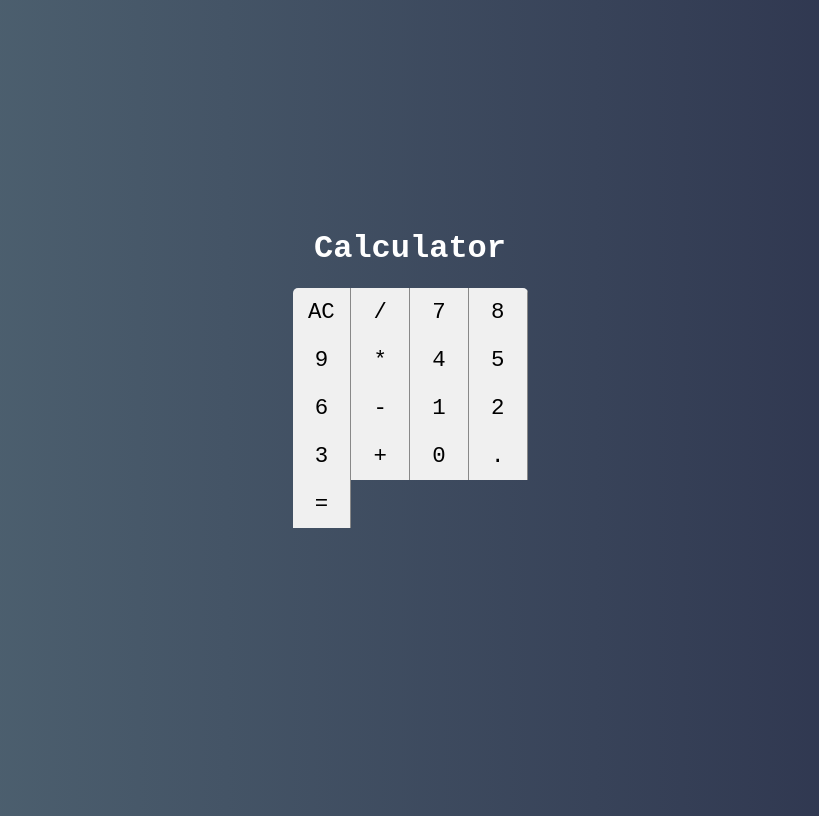
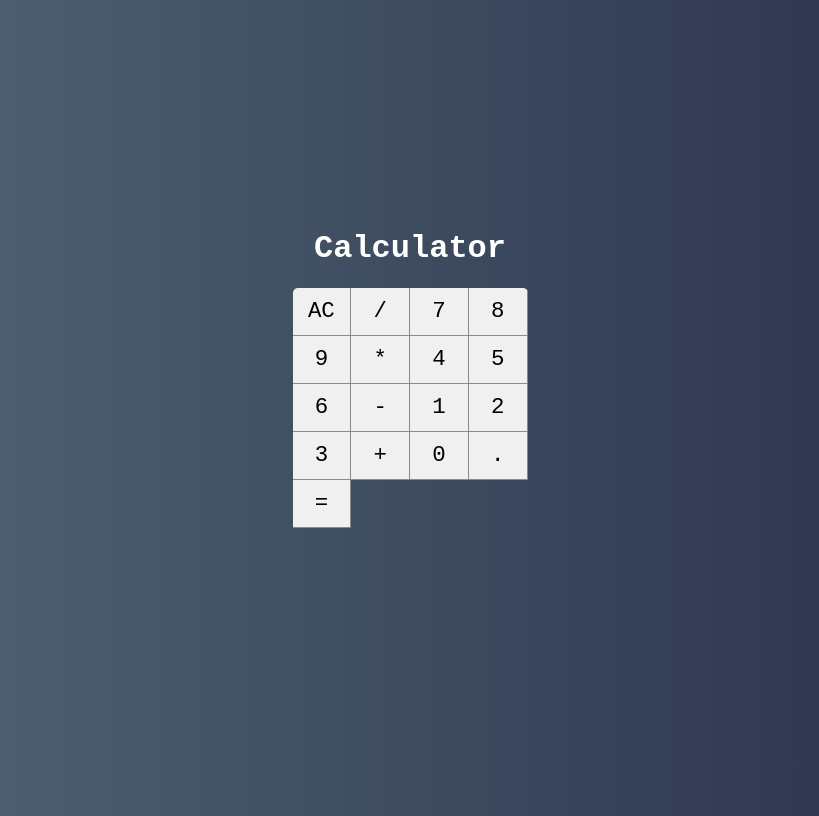
Before and after one commit to FelipeeM/react-calculator, a React (Create React App) app: page / in a window 1280 px wide. Shown: the whole page, without its empty margins (230-1049 px from the left). Built offline with nearby package versions, Linux system fonts and the light colour scheme.

Commit message:
Correcting bottom border

```diff
--- a/src/components/Button.css
+++ b/src/components/Button.css
@@ -8,6 +8,6 @@
     background-color: var(--bg-button);
     border: none;
     border-right: var(--border-button);
-    botder-bottom: var(--border-button);
+    border-bottom: var(--border-button);
     outline: none;
 }
```
